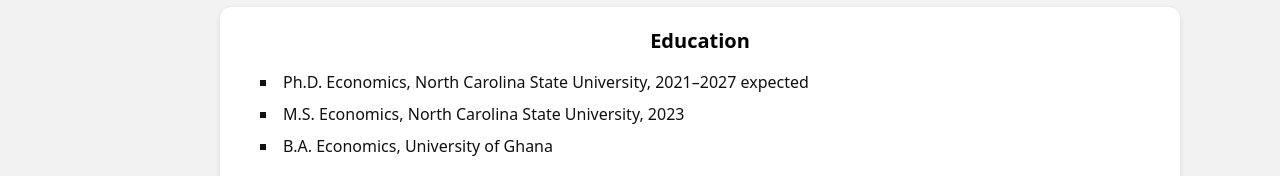
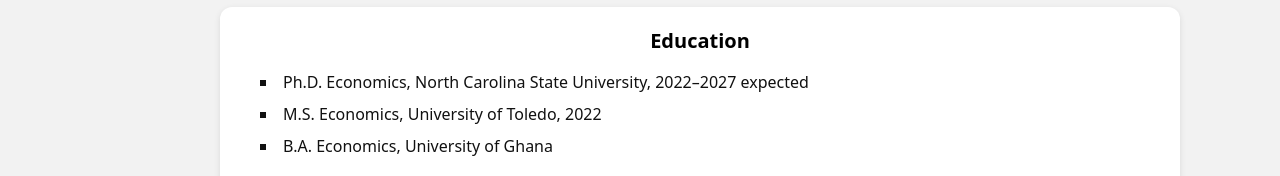
Before and after one commit to naanadickson1997/naanadickson1997.github.io, a plain HTML site: page index.html in a window 1280 px wide. Shown: the part 428-604 px from the top of the page. Drawn offline with Linux system fonts and the light colour scheme.

Commit message:
Update index.html

```diff
--- a/index.html
+++ b/index.html
@@ -44,8 +44,8 @@
     <div class="box">
       <h2>Education</h2>
       <ul>
-        <li>Ph.D. Economics, North Carolina State University, 2021–2027 expected</li>
-        <li>M.S. Economics, North Carolina State University, 2023</li>
+        <li>Ph.D. Economics, North Carolina State University, 2022–2027 expected</li>
+        <li>M.S. Economics, University of Toledo, 2022</li>
         <li>B.A. Economics, University of Ghana</li>
       </ul>
     </div>
```
